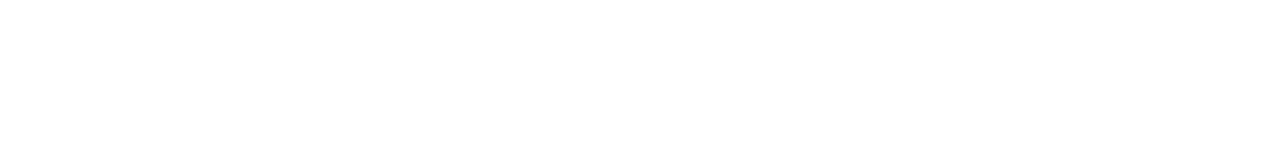
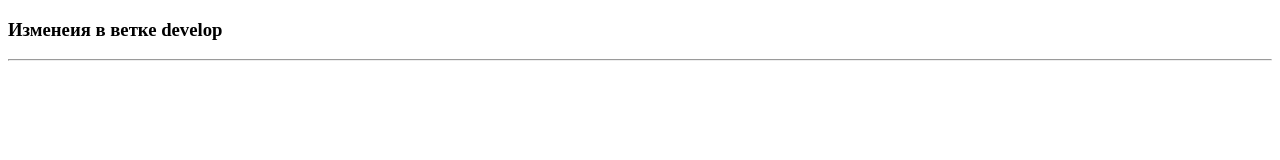
Before and after one commit to SergeySalimov/HomeTask, a plain HTML site: page home-work-1/index.html in a window 1280 px wide. Drawn offline with Linux system fonts and the light colour scheme.

Commit message:
feat(file): some chngs in index.html

```diff
--- a/home-work-1/index.html
+++ b/home-work-1/index.html
@@ -5,7 +5,8 @@
     <title>Home work 1</title>
 </head>
 <body>
-
+<h3>Изменеия в ветке develop</h3>
+<hr />
 
 </body>
 </html>
```
